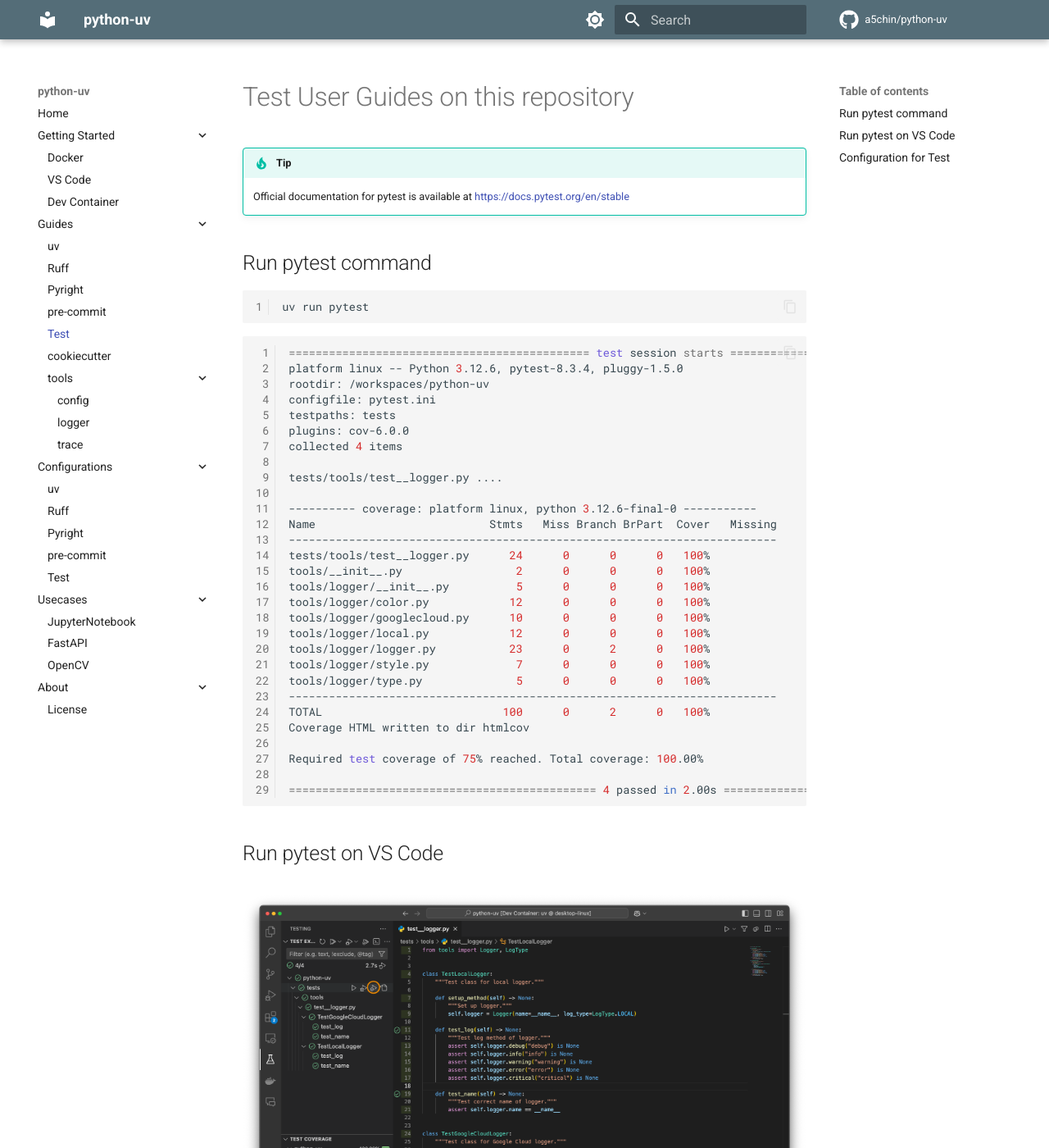
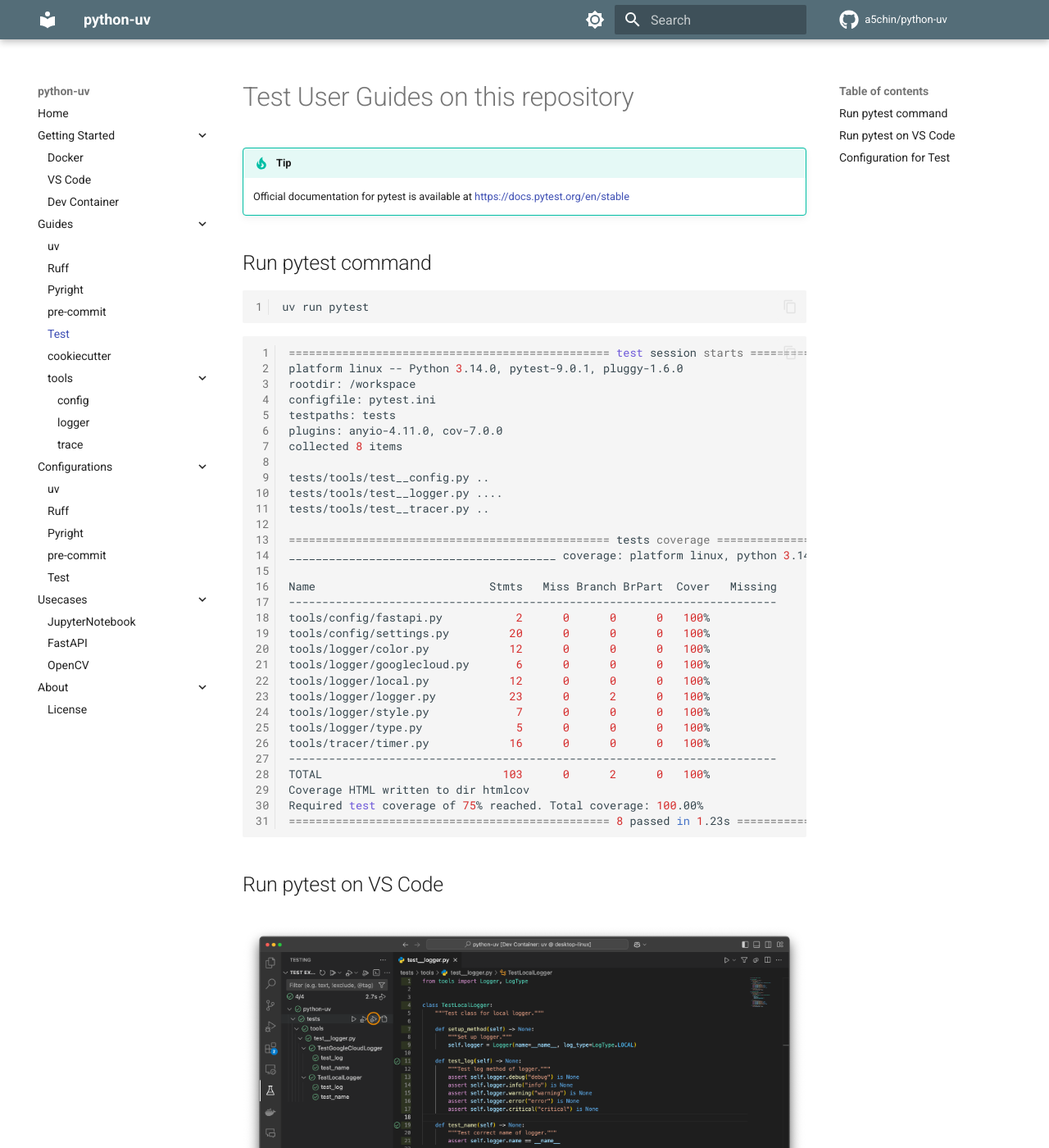
Before and after one commit to a5chin/python-uv, an MkDocs documentation site: the page built from docs/guides/test.md, in a window 1280 px wide and 1400 px high. Shown: the whole window at 82% size. Built offline with MkDocs 1.6.1 and Material for MkDocs 9.7.7, drawn with Linux system fonts in a browser that asks for light colours; comment, search, counter and statistics services are not loaded.

````diff
--- a/docs/guides/test.md
+++ b/docs/guides/test.md
@@ -9,35 +9,37 @@
 ```
 
 ```sh
-============================================= test session starts =============================================
-platform linux -- Python 3.12.6, pytest-8.3.4, pluggy-1.5.0
-rootdir: /workspaces/python-uv
+================================================ test session starts ================================================
+platform linux -- Python 3.14.0, pytest-9.0.1, pluggy-1.6.0
+rootdir: /workspace
 configfile: pytest.ini
 testpaths: tests
-plugins: cov-6.0.0
-collected 4 items
+plugins: anyio-4.11.0, cov-7.0.0
+collected 8 items
 
-tests/tools/test__logger.py ....                                                                        [100%]
+tests/tools/test__config.py ..                                                                                             [ 25%]
+tests/tools/test__logger.py ....                                                                                           [ 75%]
+tests/tools/test__tracer.py ..                                                                                             [100%]
 
----------- coverage: platform linux, python 3.12.6-final-0 -----------
+================================================ tests coverage ================================================
+________________________________________ coverage: platform linux, python 3.14.0-final-0 _________________________________________
+
 Name                          Stmts   Miss Branch BrPart  Cover   Missing
 -------------------------------------------------------------------------
-tests/tools/test__logger.py      24      0      0      0   100%
-tools/__init__.py                 2      0      0      0   100%
-tools/logger/__init__.py          5      0      0      0   100%
+tools/config/fastapi.py           2      0      0      0   100%
+tools/config/settings.py         20      0      0      0   100%
 tools/logger/color.py            12      0      0      0   100%
-tools/logger/googlecloud.py      10      0      0      0   100%
+tools/logger/googlecloud.py       6      0      0      0   100%
 tools/logger/local.py            12      0      0      0   100%
 tools/logger/logger.py           23      0      2      0   100%
 tools/logger/style.py             7      0      0      0   100%
 tools/logger/type.py              5      0      0      0   100%
+tools/tracer/timer.py            16      0      0      0   100%
 -------------------------------------------------------------------------
-TOTAL                           100      0      2      0   100%
+TOTAL                           103      0      2      0   100%
 Coverage HTML written to dir htmlcov
-
 Required test coverage of 75% reached. Total coverage: 100.00%
-
-============================================== 4 passed in 2.00s ==============================================
+================================================ 8 passed in 1.23s ================================================
 ```
 
 ## Run pytest on VS Code
````
Also changed, not shown: CONTRIBUTING.md (+3 -3 lines), docs/configurations/index.md (+1 -1 lines), docs/configurations/uv.md (+1 -1 lines), docs/guides/tools/config.md (+2 -2 lines), .github/pull_request_template.md, 2 other files.
